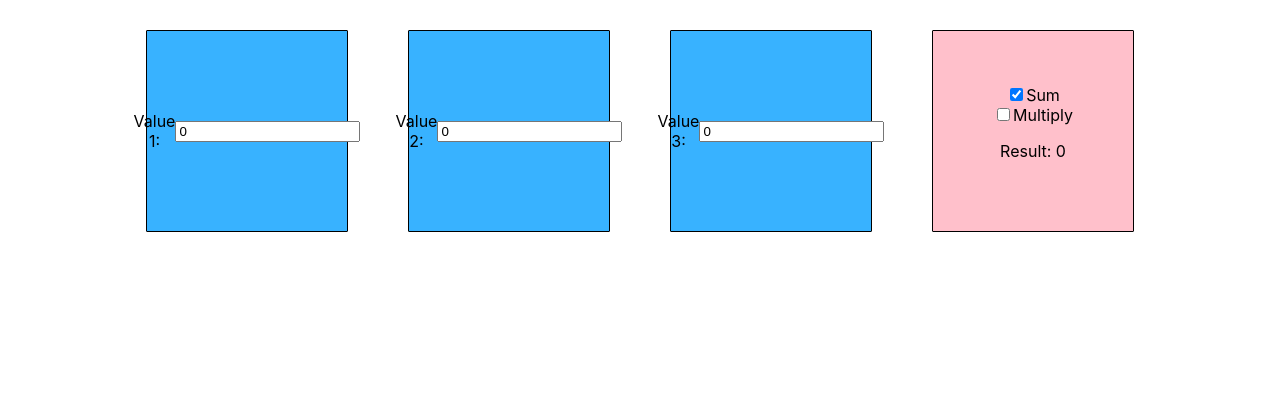
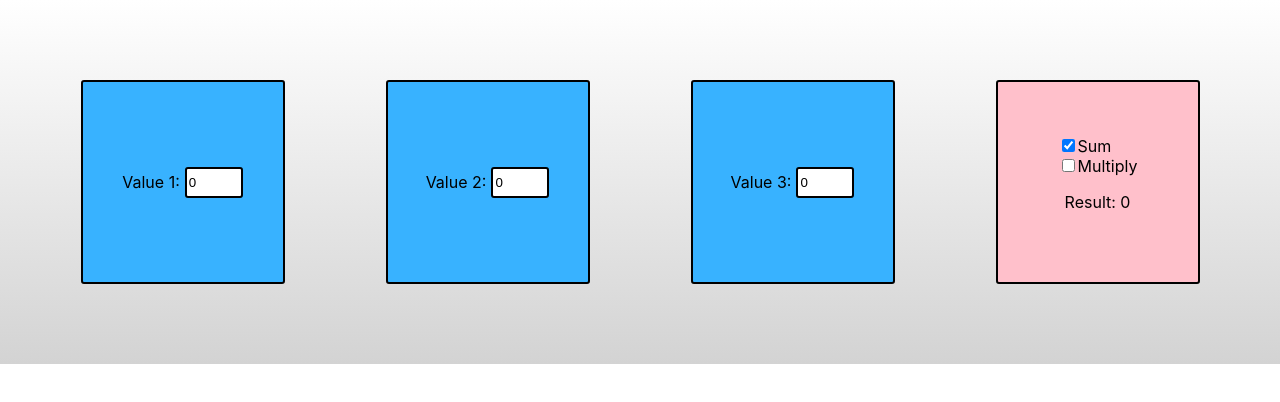
Before and after one commit to PatricLundin/calculator, a React (Create React App) app: page / in a window 1280 px wide. Shown: the top 402 px of the page. Built offline with nearby package versions, Linux system fonts and the light colour scheme.

Commit message:
Add styling to components

```diff
--- a/src/App.css
+++ b/src/App.css
@@ -2,34 +2,25 @@
   text-align: center;
   display: flex;
   flex-wrap: wrap;
-  justify-content: center;
+  justify-content: space-around;
+  background: linear-gradient(0deg,lightgrey,white);
+  padding-bottom: 50px;
+  padding-top: 50px;
+  padding-left: 30px;
+  padding-right: 30px;
 }
 
-.App-logo {
-  animation: App-logo-spin infinite 20s linear;
-  height: 40vmin;
+.results-square-wrapper {
+  text-align: left;
 }
 
-.App-header {
-  background-color: #282c34;
-  min-height: 100vh;
-  display: flex;
-  flex-direction: column;
-  align-items: center;
-  justify-content: center;
-  font-size: calc(10px + 2vmin);
-  color: white;
+.value-square-label {
+  padding-right: 5px;
 }
 
-.App-link {
-  color: #61dafb;
+.value-square-input {
+  width: 50px;
+  border: solid 2px black;
+  border-radius: 3px;
+  height: 25px;
 }
-
-@keyframes App-logo-spin {
-  from {
-    transform: rotate(0deg);
-  }
-  to {
-    transform: rotate(360deg);
-  }
-}
--- a/src/App.js
+++ b/src/App.js
@@ -41,14 +41,16 @@ class App extends Component {
   createValueSquare = number => {
     return (
       <Square key={number} type="value">
-        <p>Value {number + 1}:</p>
-        <input type="number" value={this.state.values[number]} onChange={event => this.onValueChangeHandler(number)(event.target.value)}/>
+        <label className="value-square-label">Value {number + 1}:</label>
+        <input className="value-square-input" type="number" value={this.state.values[number]}
+               onChange={event => this.onValueChangeHandler(number)(event.target.value)}/>
       </Square>
     )
   }
 
   createResultSquare = () => (
     <Square type="results" color={'pink'}>
+      <div className="results-square-wrapper">
         <div>
           <input type="checkbox" checked={this.state.isSum} onChange={this.onResultChangeHandler()}/>
           <label>Sum</label>
@@ -56,6 +58,7 @@ class App extends Component {
         <div>
           <input type="checkbox" checked={!this.state.isSum} onChange={this.onResultChangeHandler()}/>
           <label>Multiply</label>
+        </div>
       </div>
       <p>{`Result: ${this.calculateResult()}`}</p>
     </Square>
--- a/src/components/Square.css
+++ b/src/components/Square.css
@@ -1,8 +1,8 @@
 .Square {
     height: 200px;
     width: 200px;
-    border: solid 1px black;
-    border-radius: 1px;
+    border: solid 2px black;
+    border-radius: 3px;
     text-align: center;
     display: flex;
     justify-content: center;
```
Lines whose indentation alone changed are shown as unchanged.
